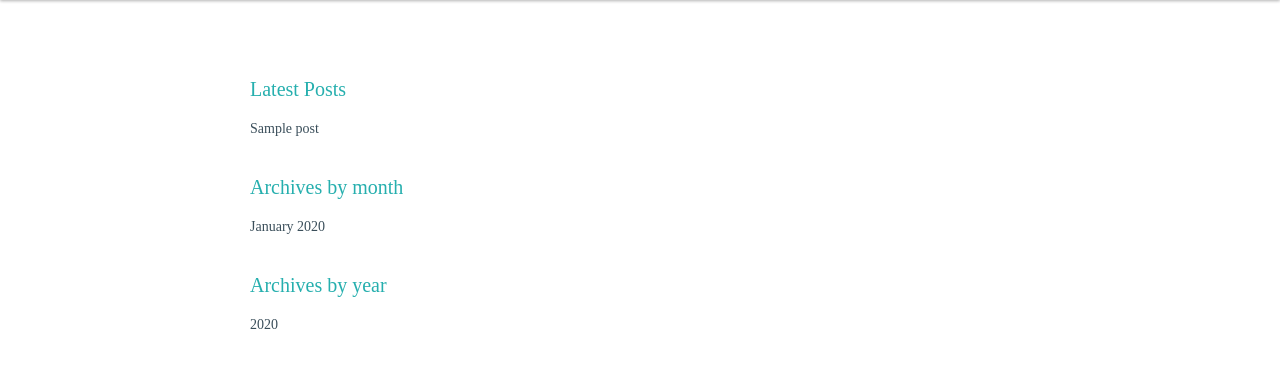
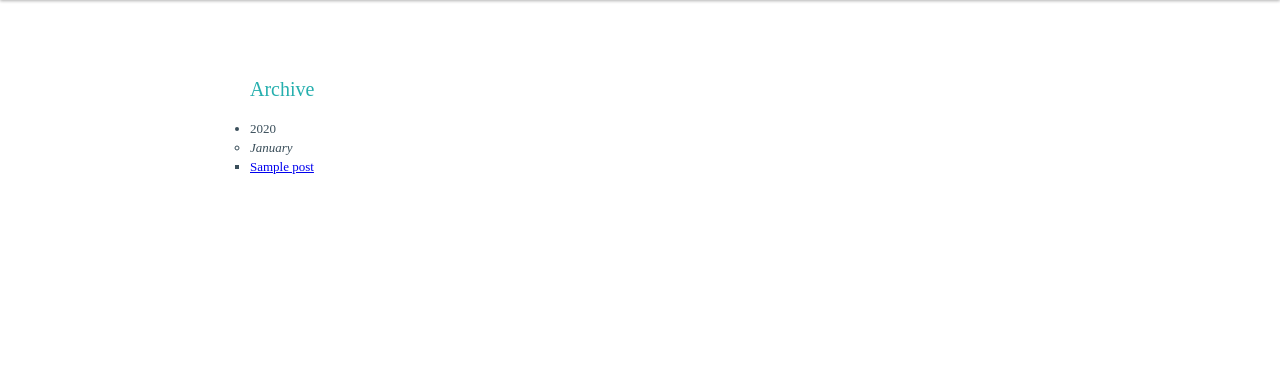
Before and after one commit to theras/potato-blog, a Django app: template core/templates/archive/index.html in a window 1280 px wide. Shown: the part 60-428 px from the top of the page. Run offline with Django 3.2, Linux system fonts and the light colour scheme; the template is opened without the code that fills it: most values are stand-ins (such as "Sample title", 1, 10 or a date in 2020); parts of the project's set-up code (start-up, migrations or seed data) failed here and were passed over.

Commit message:
Implemented more useful archive

```diff
--- a/core/templates/archive/index.html
+++ b/core/templates/archive/index.html
@@ -1,22 +1,27 @@
 {% extends "layout/base.html" %}
 
 {% block content %}
+{% if posts %}
+	{% regroup posts by date_published|date:"Y" as archive_years %}
+	<h1>Archive</h1>
+	{% for year in archive_years %}
+	<ul>
+		<li>{{ year.grouper }}</li>
+		{% regroup year.list by date_published|date:"F" as archive_months %}
+		<ul>
+		{% for month in archive_months %}
+			<li><i>{{ month.grouper }}</i></li>
+			<ul>
+			{% for post in month.list %}
+				<li><a href="{{ post.get_absolute_url }}">{{ post.title }}</a></li>
+			{% endfor %}
+			</ul>
+		{% endfor %}
+		</ul>
+	</ul>
+	{% endfor %}
+{% else %}
+	<p>This blog has no posts. :(</p>
+{% endif %}
 
-<h1>Latest Posts</h1>
-{% for post in latest_posts %}
-	<p class="posted_on">{{ post.title }}</p>
-{% endfor %}
-
-{% regroup posts by date_published|date:"F Y" as posts_by_month %}
-<h1>Archives by month</h1>
-{% for months in posts_by_month %}
-	<p class="posted_on">{{ months.grouper }}</p>
-{% endfor %}
-
-
-{% regroup posts by date_published|date:"Y" as posts_by_year %}
-<h1>Archives by year</h1>
-{% for year in posts_by_year %}
-	<p class="posted_on">{{ year.grouper }}</p>
-{% endfor %}
 {% endblock content %}
--- a/core/urls.py
+++ b/core/urls.py
@@ -17,7 +17,7 @@ urlpatterns = patterns('core.views',
 
     url(
         r'^archive/$',
-        'archive',
+        'archive_index',
         name = 'archive_index',
 
     ),
--- a/core/views/post_views.py
+++ b/core/views/post_views.py
@@ -19,7 +19,6 @@ def post_view(request, slug, year, month, day):
 	).get()
 	return render_to_response('post/view.html', RequestContext(request, locals()))
 
-def archive(request):
+def archive_index(request):
 	posts = Post.query(Post.is_active == True).order(-Post.created_at)
-	latest_posts = posts.fetch(limit = 5)
 	return render_to_response('archive/index.html', RequestContext(request, locals()))
```
